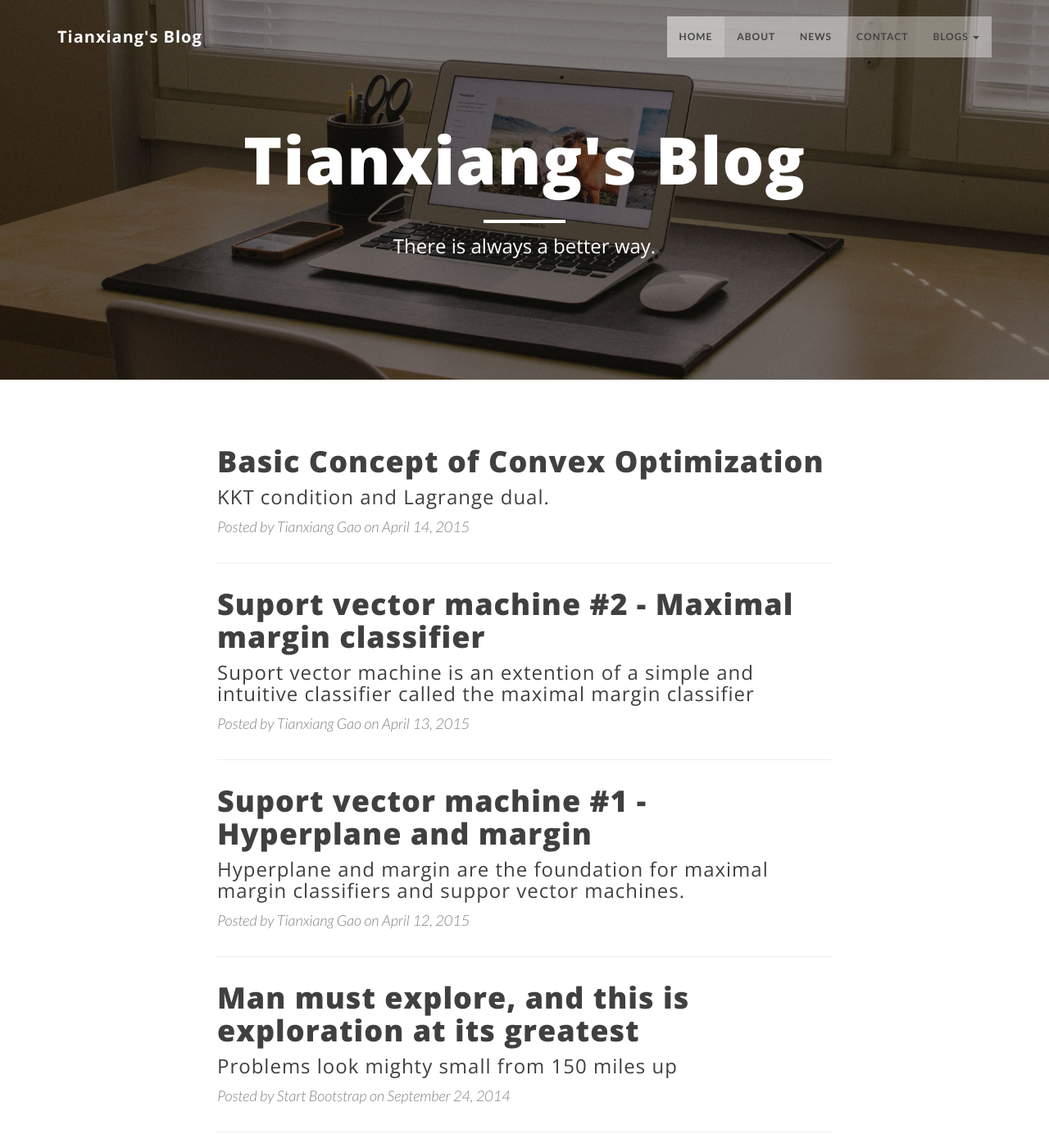
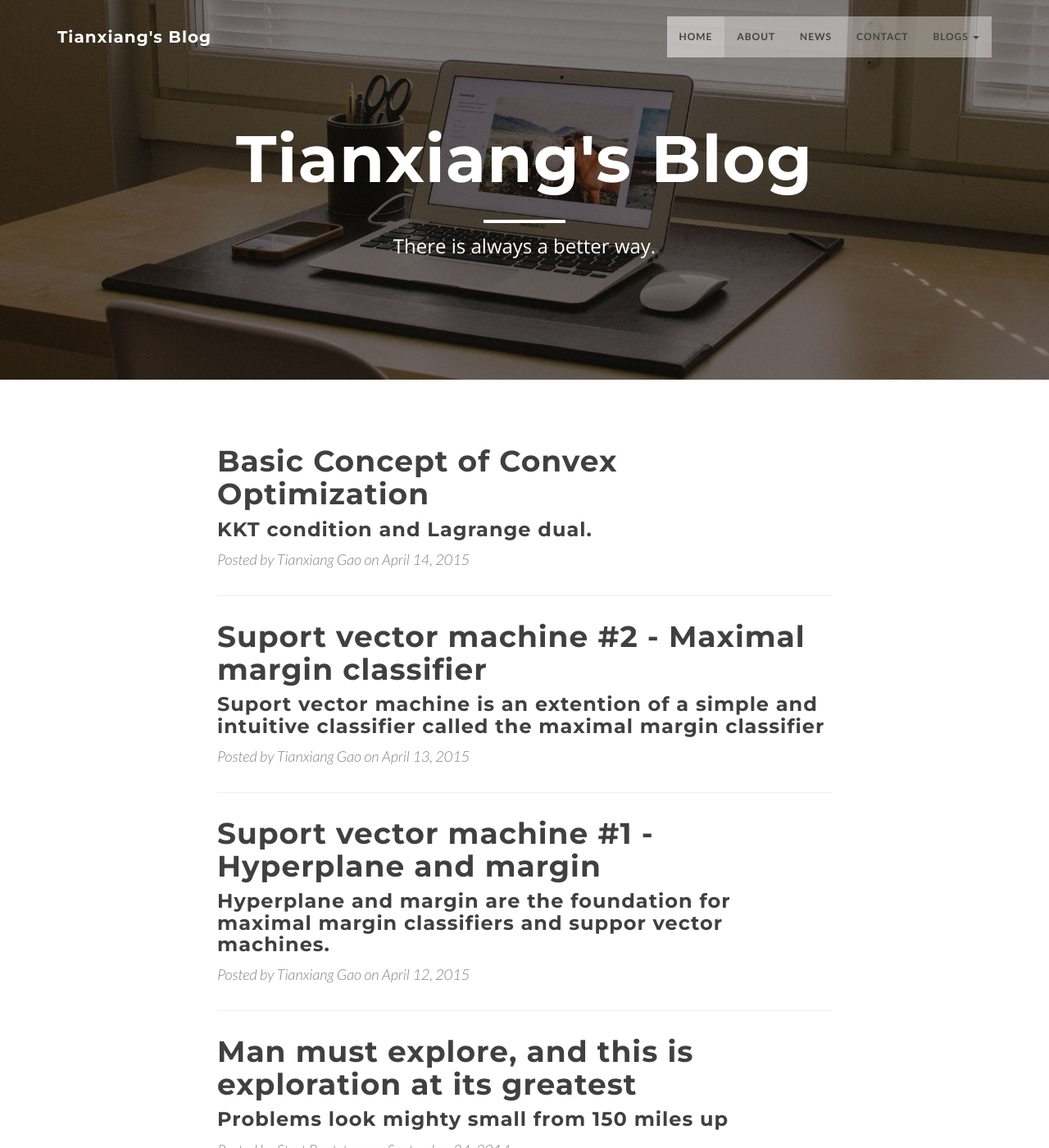
Before and after one commit to xuanix/blogs, a Jekyll site: the page built from index.html, in a window 1280 px wide and 1400 px high. Shown: the whole window at 82% size. Built offline with Jekyll 4.4.1, drawn with Linux system fonts in a browser that asks for light colours; nearby versions of some CDN libraries; the list of posts is cut into pages by our own code.

Commit message:
Remove font-family

```diff
--- a/css/clean-blog.css
+++ b/css/clean-blog.css
@@ -14,7 +14,7 @@
 h4,
 h5,
 h6 {
-  font-family: 'Open Sans', 'Helvetica Neue', Helvetica, Arial, sans-serif;
+  /* font-family: 'Open Sans', 'Helvetica Neue', Helvetica, Arial, sans-serif;*/
   font-weight: 800;
 }
 a {
```
